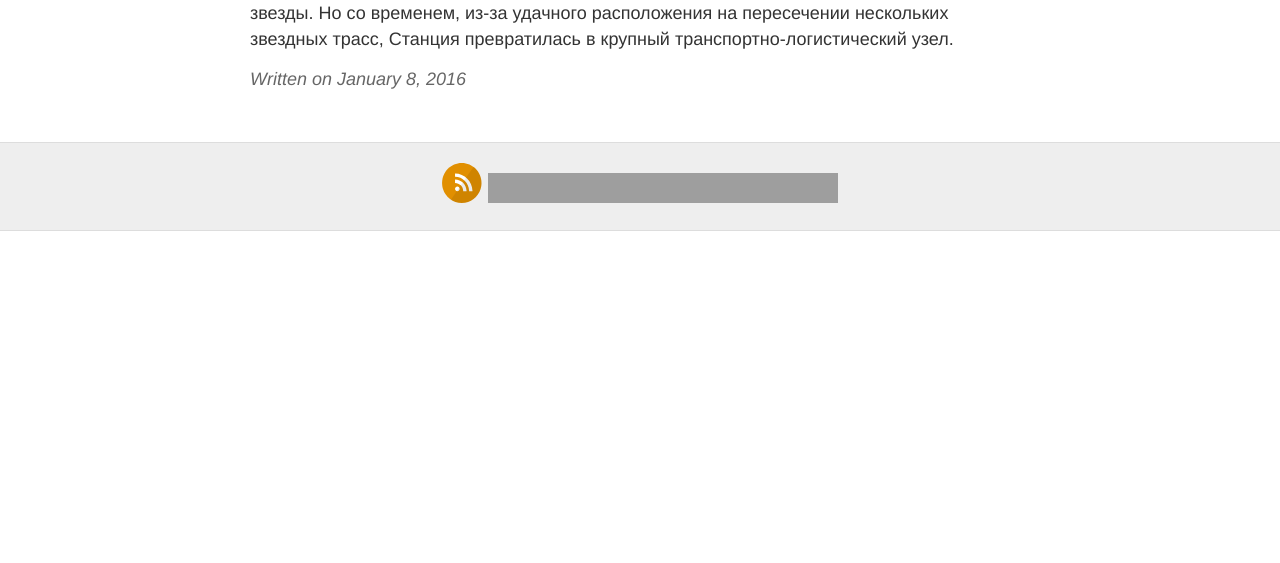
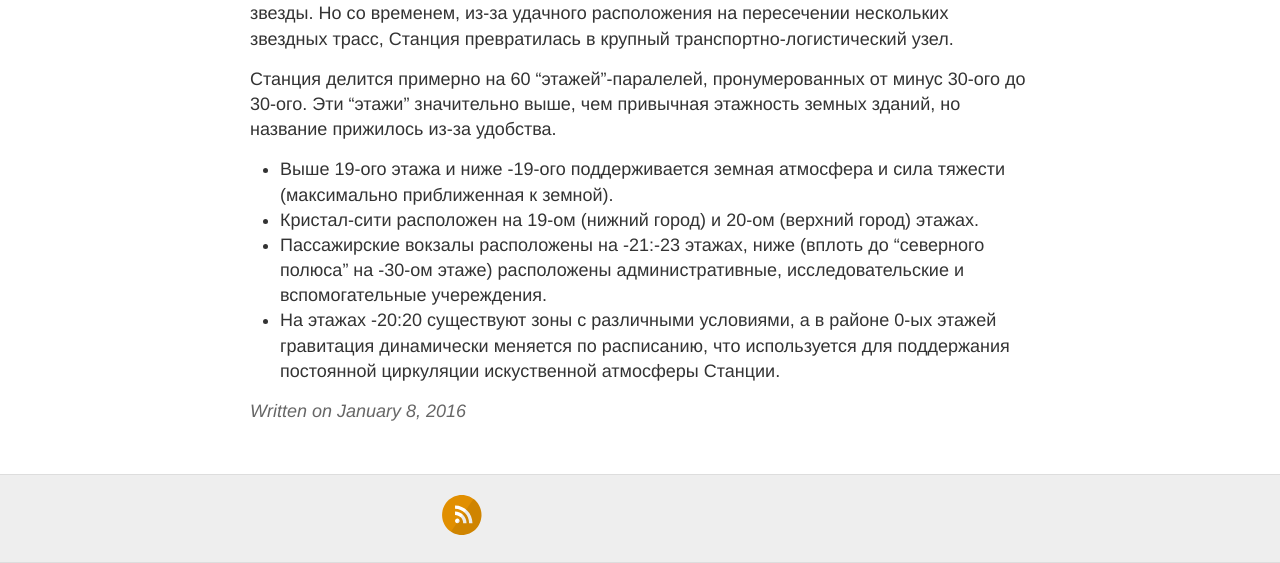
Before and after one commit to IPv6/kristallum, a Jekyll site: the page built from _posts/wiki-stuff/2016-1-08-ru-wiki-station-about.md, in a window 1280 px wide. Shown: the part 573-1136 px from the top of the page. Built offline with Jekyll 4.4.1, drawn with Linux system fonts in a browser that asks for light colours; comment, search, counter and statistics services are not loaded; before the commit the page ends 900 px from its top, so only the background shows below that.

Commit message:
Station internals

```diff
--- a/_posts/wiki-stuff/2016-1-08-ru-wiki-station-about.md
+++ b/_posts/wiki-stuff/2016-1-08-ru-wiki-station-about.md
@@ -6,3 +6,9 @@ title: Станция Омега
 ![Banner](http://gamerotor.com/images_ldu/events/event_station_ww400_hh150.jpg)
 
 Изначально Станция была построена исключительно с целью добычи Кристаллума из недр звезды. Но со временем, из-за удачного расположения на пересечении нескольких звездных трасс, Станция превратилась в крупный транспортно-логистический узел.
+
+Станция делится примерно на 60 "этажей"-паралелей, пронумерованных от минус 30-ого до 30-ого. Эти "этажи" значительно выше, чем привычная этажность земных зданий, но название прижилось из-за удобства.
+- Выше 19-ого этажа и ниже -19-ого поддерживается земная атмосфера и сила тяжести (максимально приближенная к земной).
+- Кристал-сити расположен на 19-ом (нижний город) и 20-ом (верхний город) этажах.
+- Пассажирские вокзалы расположены на -21:-23 этажах, ниже (вплоть до "северного полюса" на -30-ом этаже) расположены административные, исследовательские и вспомогательные учереждения.
+- На этажах -20:20 существуют зоны с различными условиями, а в районе 0-ых этажей гравитация динамически меняется по расписанию, что используется для поддержания постоянной циркуляции искуственной атмосферы Станции.
```
